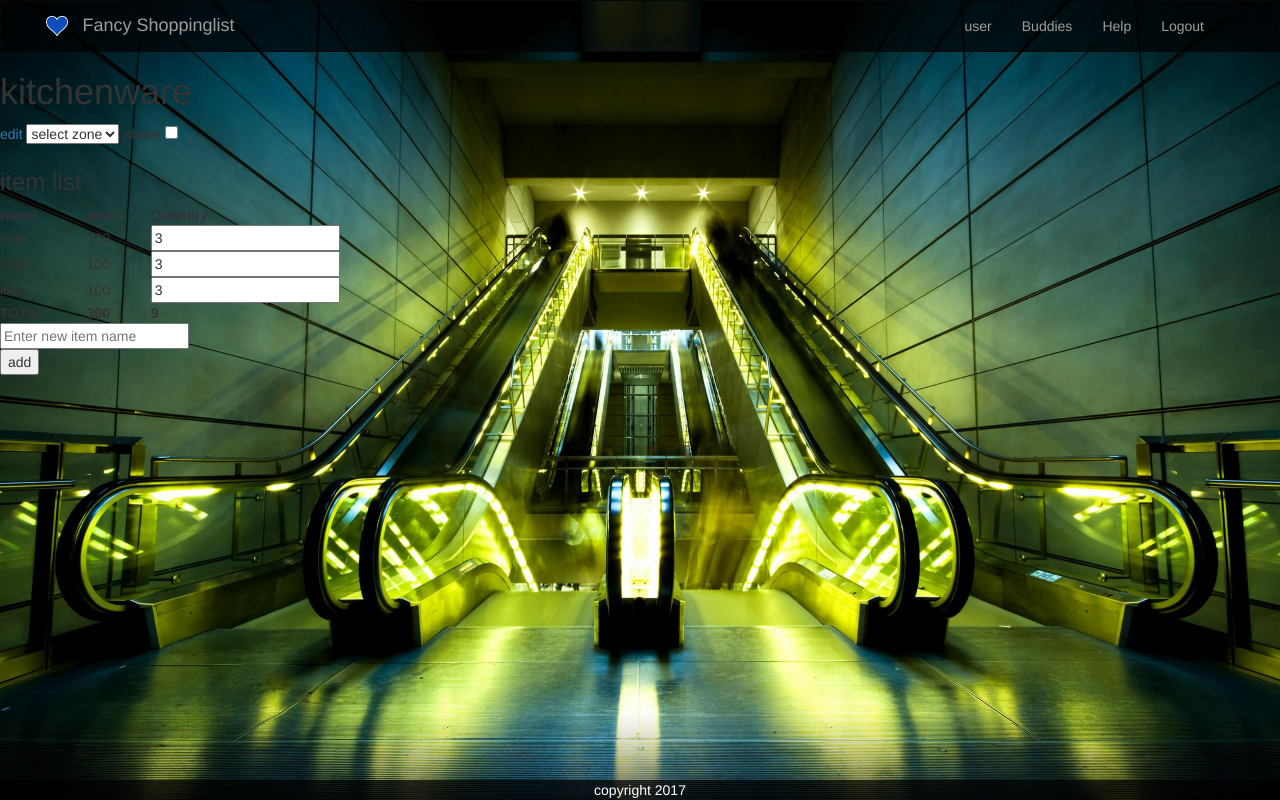
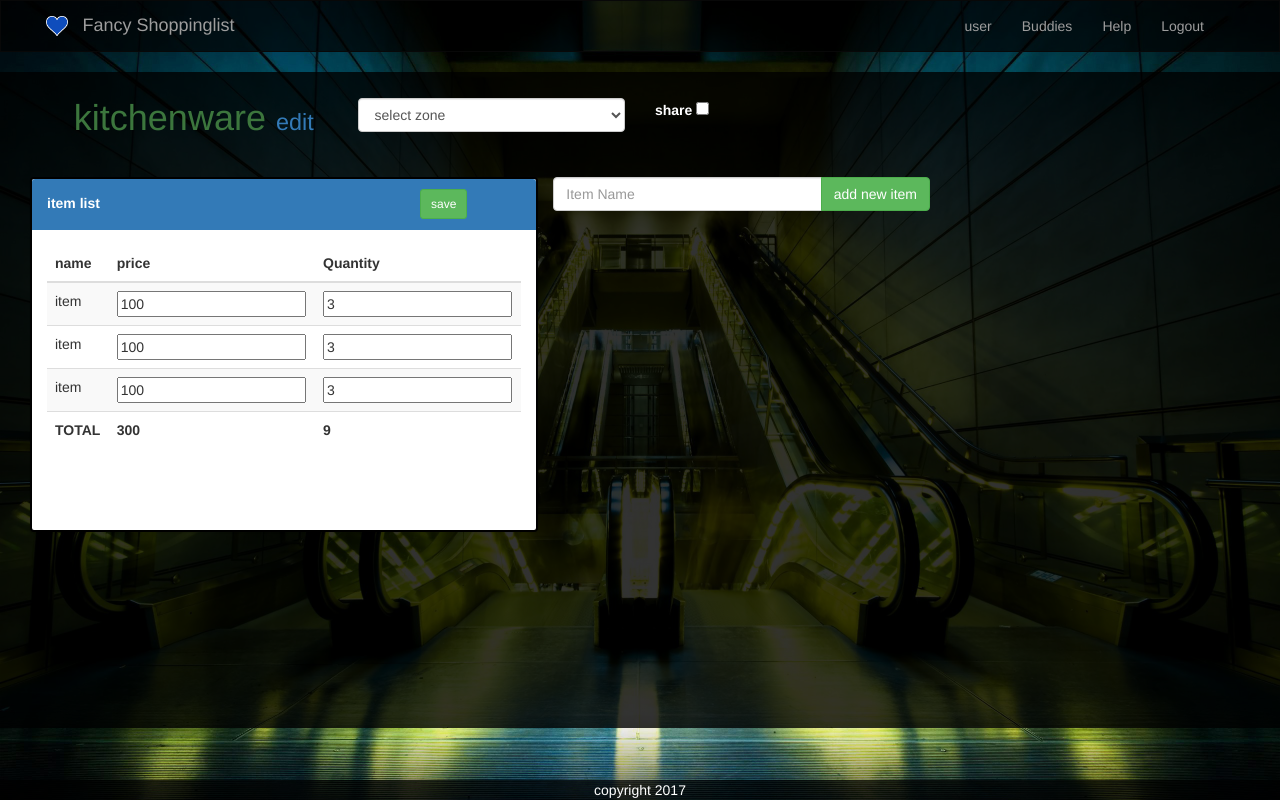
Before and after one commit to dann254/fancy-shoppinglist, a Flask app: page /dashboard/shoppinglist/ in a window 1280 px wide. Run offline with Flask 2, Linux system fonts and the light colour scheme; some libraries are stand-ins or nearby versions.

Commit message:
FEATURE- Used bootstrap to recreate shoppinglist.html and updated other pages

```diff
--- a/app/static/css/style.css
+++ b/app/static/css/style.css
@@ -81,3 +81,20 @@ body, html {
   max-height: 380px;
   overflow-y: scroll;
 }
+.panel-custombody2{
+  min-height: 300px;
+  max-height: 300px;
+  overflow-y: scroll;
+}
+.p-m-fix{
+  padding: 0;
+  margin: 0;
+}
+.panel-footer>a{
+  display: block;
+  text-decoration: none;
+}
+
+.panel-footer>a:hover{
+  background: lightblue;
+}
--- a/app/templates/dashbase.html
+++ b/app/templates/dashbase.html
@@ -27,7 +27,7 @@
               <li><a href="#">{{username}}</a></li>
               <li><a href="#">Buddies</a></li>
               <li><a href="#">Help</a></li>
-              <li><a href="#">Logout</a></li>
+              <li><a href="/">Logout</a></li>
             </ul>
 
           </div>
--- a/app/templates/shoppinglist.html
+++ b/app/templates/shoppinglist.html
@@ -2,46 +2,55 @@
 {% block content %}
 
       <!--start of content of the app-->
-    <div class="dash-content">
-      <div class="shoping-list">
-        <div class="s-head">
-          <h1>{{slist}}</h1>
-          <a href="#">edit </a>
-          <span>
-          <select>
+    <div class="col-lg-12 text-center custom-content-4">
+      <div class="row row-dash">
+        <div class="col-lg-12">
+          <h1 class="col-lg-3 text-success p-m-fix">{{slist}}
+          <small><a href="#">edit </a></small></h1>
+          <span class="col-lg-3 col-md-4">
+          <select class=" form-control">
             <option value="">select zone</option>
             <option value="">zone</option>
             <option value="">zone</option>
             <option value="">zone</option>
           </select>
         </span>
-          <span>
+          <span class="col-lg-3 col-md-4 text-white text-left">
           <label for="share"> share</label>
           <input id="share" type="checkbox" name="" value="">
         </span>
         </div>
-        <div class="s-content">
-            <div class="items">
-              <h3>item list</h3>
-              <table style="width:40%">
+
+      </div><br><br>
+        <div class="row row-dash">
+            <div class="panel panel-primary col-lg-5 col-md-6 panel-custom">
+              <div class="panel-heading text-left"><b>item list</b>
+                <a href="#" class="col-lg-offset-8 col-md-offset-8 col-sm-offset-8 btn btn-sm btn-success">save</a>
+              </div>
+              <div class="panel-body table-responsive text-left panel-custombody2">
+              <table class="table table-striped">
+                <thead>
                   <tr>
                     <th>name</th>
                     <th>price</th>
                     <th>Quantity</th>
                   </tr>
+                </thead>
+                <tbody>
+
                   <tr>
                     <td>item</td>
-                  <td>100</td>
+                    <td><input type="number" name="" value="100"></td>
                     <td><input type="number" name="" value="3"></td>
                   </tr>
                   <tr>
                     <td>item</td>
-                  <td>100</td>
+                    <td><input type="number" name="" value="100"></td>
                     <td><input type="number" name="" value="3"></td>
                   </tr>
                   <tr>
                     <td>item</td>
-                  <td>100</td>
+                    <td><input type="number" name="" value="100"></td>
                     <td><input type="number" name="" value="3"></td>
                   </tr>
                   <tr>
@@ -49,14 +58,25 @@
                     <th>300</td>
                     <th>9</td>
                   </tr>
+                </tbody>
               </table>
+
+              </div>
             </div>
             <div class="new-item">
-              <form class="" action="#" method="post">
-                <input type="text" name="" value="" placeholder="Enter new item name"><br>
-                <button type="submit" name="button" class="button3">add</button>
+
+              <form class="form" action="#" method="post">
+                <div class="form-group col-lg col-xs-4 col-xs col-md-4 col-md text-left">
+                  <div class="input-group">
+                    <input type="text" name="name" class="form-control" placeholder="Item Name">
+                    <span class="input-group-btn">
+                      <button class="btn btn-success" type="submit">
+                          add new item
+                      </button>
+                    </span>
+                  </div>
+                </div>
               </form>
-            </div>
             </div>
         </div>
     </div>
```
Lines whose indentation alone changed are shown as unchanged.
